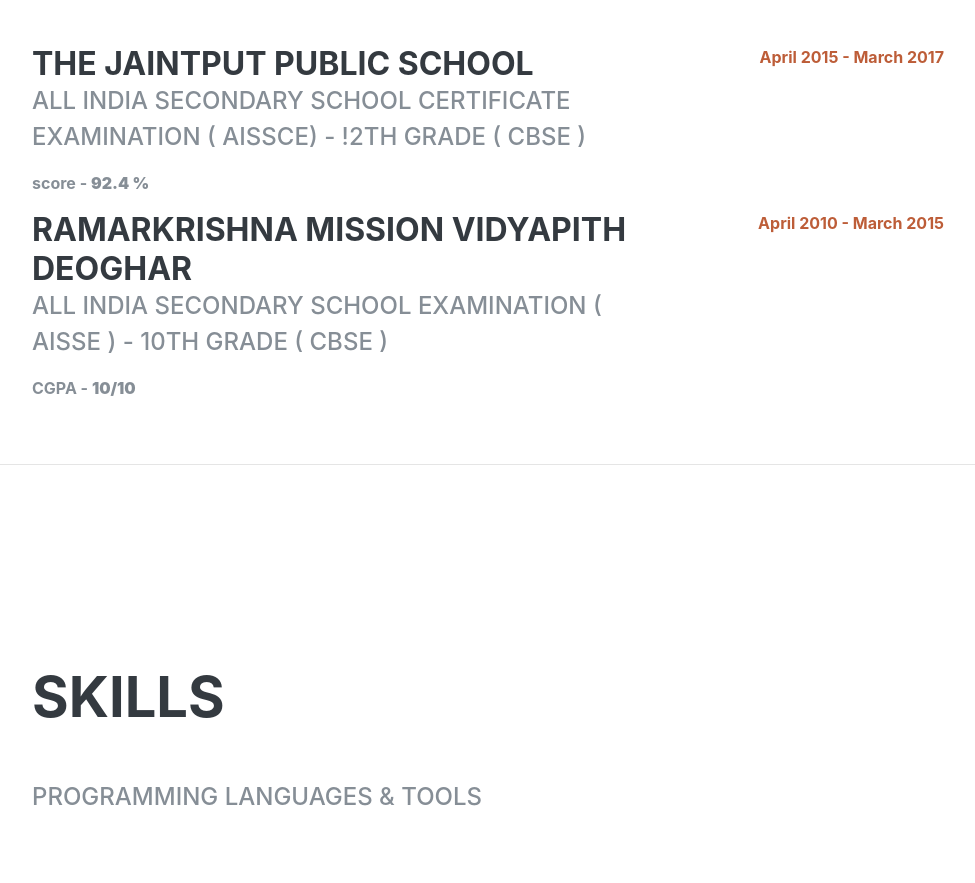
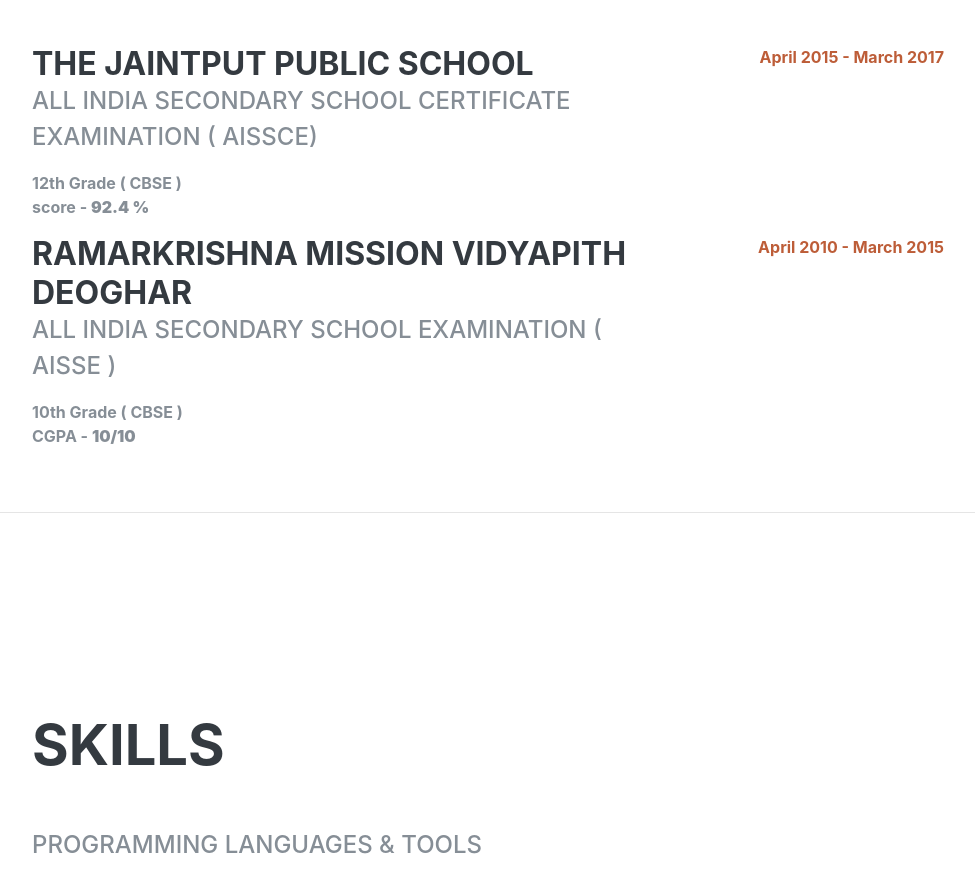
Before and after one commit to piyush5992/piyush5992.github.io, a website: page index.html in a window 1280 px wide. Shown: the part 1961-2844 px from the top of the page, without its empty margins (288-1263 px from the left). Drawn offline with nearby package versions, Linux system fonts and the light colour scheme; files that its build step writes are made by us from their sources; a web font is replaced by a local one.

Commit message:
Update index.html

```diff
--- a/index.html
+++ b/index.html
@@ -168,7 +168,8 @@
           <div class="resume-item d-flex flex-column flex-md-row">
             <div class="resume-content mr-auto">
               <h3 class="mb-0">The Jaintput Public School</h3>
-              <div class="subheading mb-3">All India Secondary School Certificate Examination ( AISSCE) - !2th Grade ( CBSE )</div>
+              <div class="subheading mb-3">All India Secondary School Certificate Examination ( AISSCE)</div>
+              <div>12th Grade ( CBSE )</div>
               <p>score - <b>92.4 %</b></p>
             </div>
             <div class="resume-date text-md-right">
@@ -179,7 +180,8 @@
            <div class="resume-item d-flex flex-column flex-md-row">
             <div class="resume-content mr-auto">
               <h3 class="mb-0">Ramarkrishna Mission Vidyapith Deoghar</h3>
-              <div class="subheading mb-3">All India Secondary School Examination ( AISSE ) - 10th Grade ( CBSE )</div>
+              <div class="subheading mb-3">All India Secondary School Examination ( AISSE )</div>
+              <div>10th Grade ( CBSE )</div>
               <p>CGPA - <b>10/10</b></p>
             </div>
             <div class="resume-date text-md-right">
```
